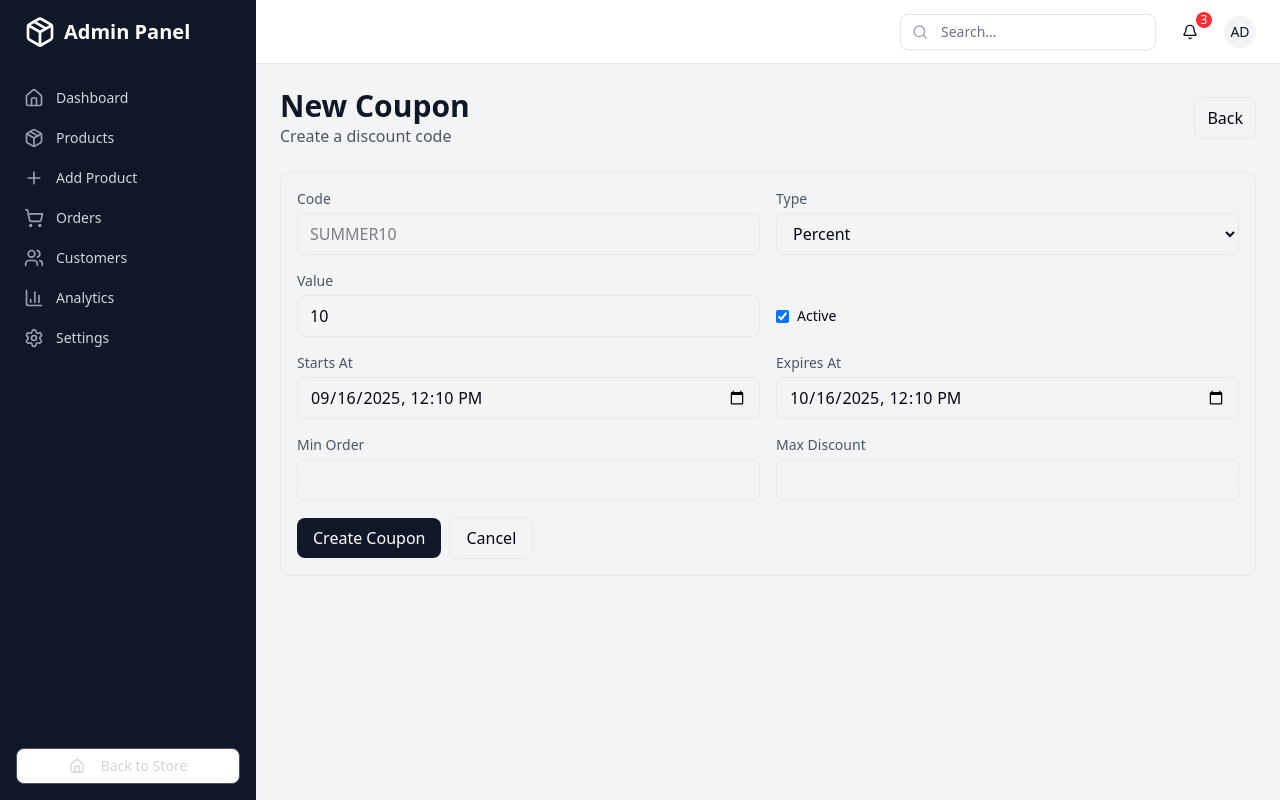
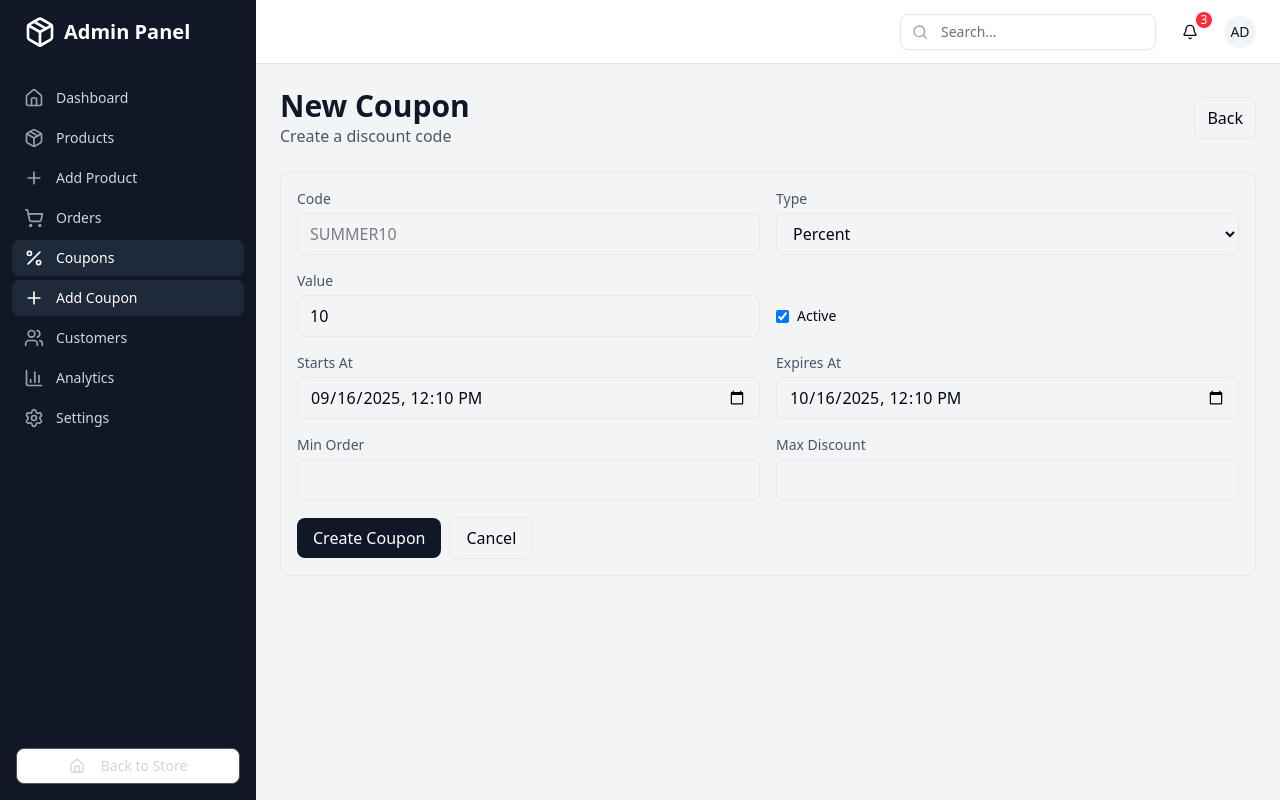
Before and after one commit to Pratikbk9121/my-store, a Next.js app: page /admin/coupons/new in a window 1280 px wide. Built offline with nearby package versions, Linux system fonts and the light colour scheme; no server answers.

Commit message:
feat(admin): add Coupons links to admin sidebar

```diff
--- a/src/components/admin/admin-sidebar.tsx
+++ b/src/components/admin/admin-sidebar.tsx
@@ -11,7 +11,8 @@ import {
   BarChart3,
   Settings,
   Home,
-  Plus
+  Plus,
+  Percent
 } from "lucide-react"
 
 const navigation = [
@@ -34,6 +35,16 @@ const navigation = [
     name: "Orders",
     href: "/admin/orders",
     icon: ShoppingCart,
+  },
+  {
+    name: "Coupons",
+    href: "/admin/coupons",
+    icon: Percent,
+  },
+  {
+    name: "Add Coupon",
+    href: "/admin/coupons/new",
+    icon: Plus,
   },
   {
     name: "Customers",
```
